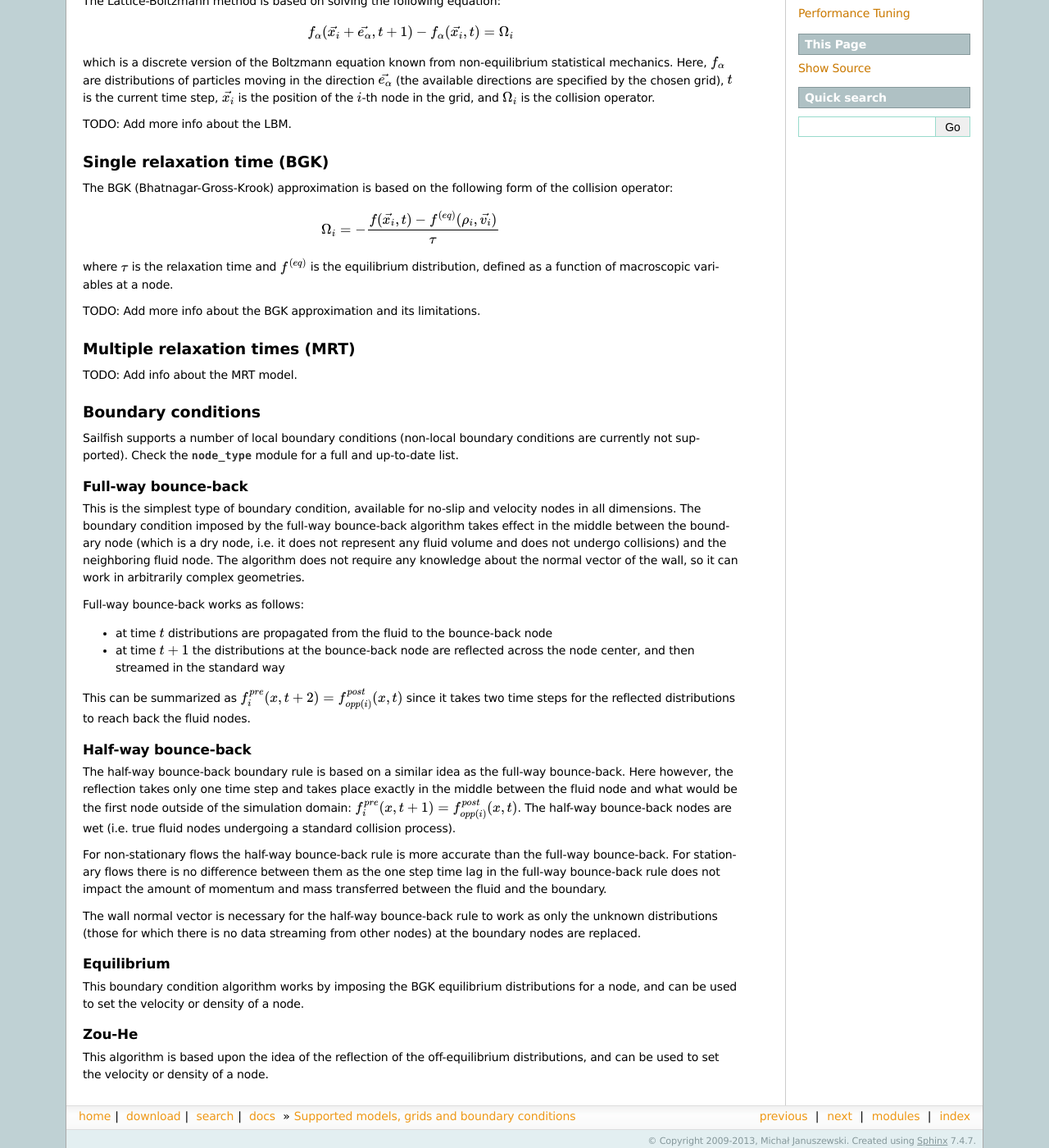
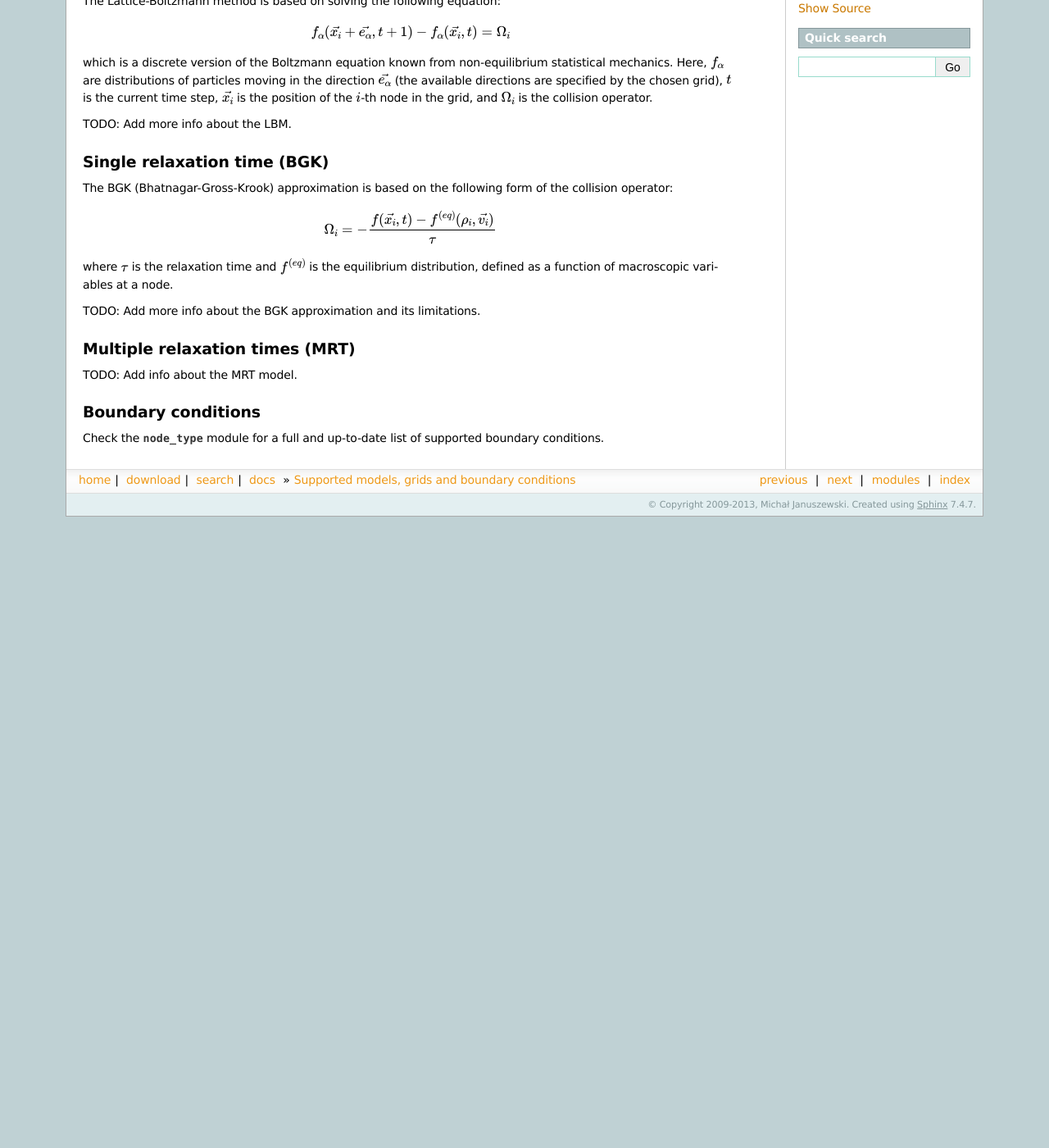
Before and after one commit to sailfish-team/sailfish, a Sphinx documentation site: the page built from doc/models.rst, in a window 1280 px wide and 1400 px high, scrolled down 790 px. Shown: the whole window at 82% size. Built offline with Sphinx 7.4.7, drawn with Linux system fonts in a browser that asks for light colours; formulas are drawn with MathJax 3; pages that are not in the unit, such as notebooks, are missing from menus; after the commit the page ends 1420 px from its top, so only the background shows below that; some of the changed text lies outside the part shown.

Commit message:
Move boundary condition documentation directly to node_type docstrings.

```diff
--- a/doc/models.rst
+++ b/doc/models.rst
@@ -57,51 +57,5 @@
 
 Boundary conditions
 -------------------
-
-Sailfish supports a number of local boundary conditions (non-local boundary conditions are
-currently not supported).  Check the :mod:`node_type` module for a full and up-to-date list.
-
-Full-way bounce-back
-^^^^^^^^^^^^^^^^^^^^
-This is the simplest type of boundary condition, available for no-slip and velocity nodes in
-all dimensions.  The boundary condition imposed by the full-way bounce-back algorithm takes
-effect in the middle between the boundary node (which is a dry node, i.e. it does not
-represent any fluid volume and does not undergo collisions) and the neighboring fluid node.
-The algorithm does not require any knowledge about the normal vector of the
-wall, so it can work in arbitrarily complex geometries.
-
-Full-way bounce-back works as follows:
-
-* at time :math:`t` distributions are propagated from the fluid to the bounce-back node
-* at time :math:`t+1` the distributions at the bounce-back node are reflected across the
-  node center, and then streamed in the standard way
-
-This can be summarized as :math:`f_{i}^{pre}(x, t+2) = f_{opp(i)}^{post}(x, t)` since it
-takes two time steps for the reflected distributions to reach back the fluid nodes.
-
-Half-way bounce-back
-^^^^^^^^^^^^^^^^^^^^
-The half-way bounce-back boundary rule is based on a similar idea as the full-way bounce-back.
-Here however, the reflection takes only one time step and takes place exactly in
-the middle between the fluid node and what would be the first node outside of the simulation domain:
-:math:`f_{i}^{pre}(x, t+1) = f_{opp(i)}^{post}(x, t)`.  The half-way bounce-back nodes are
-wet (i.e. true fluid nodes undergoing a standard collision process).
-
-For non-stationary flows the half-way bounce-back rule is more accurate than the full-way
-bounce-back.  For stationary flows there is no difference between them as the one step time
-lag in the full-way bounce-back rule does not impact the amount of momentum and mass
-transferred between the fluid and the boundary.
-
-The wall normal vector is necessary for the half-way bounce-back rule to work as only the
-unknown distributions (those for which there is no data streaming from other nodes)
-at the boundary nodes are replaced.
-
-Equilibrium
-^^^^^^^^^^^
-This boundary condition algorithm works by imposing the BGK equilibrium distributions for
-a node, and can be used to set the velocity or density of a node.
-
-Zou-He
-^^^^^^
-This algorithm is based upon the idea of the reflection of the off-equilibrium distributions,
-and can be used to set the velocity or density of a node.
+Check the :mod:`node_type` module for a full and up-to-date list of supported boundary
+conditions.
```
Also changed, not shown: 1 other file.
